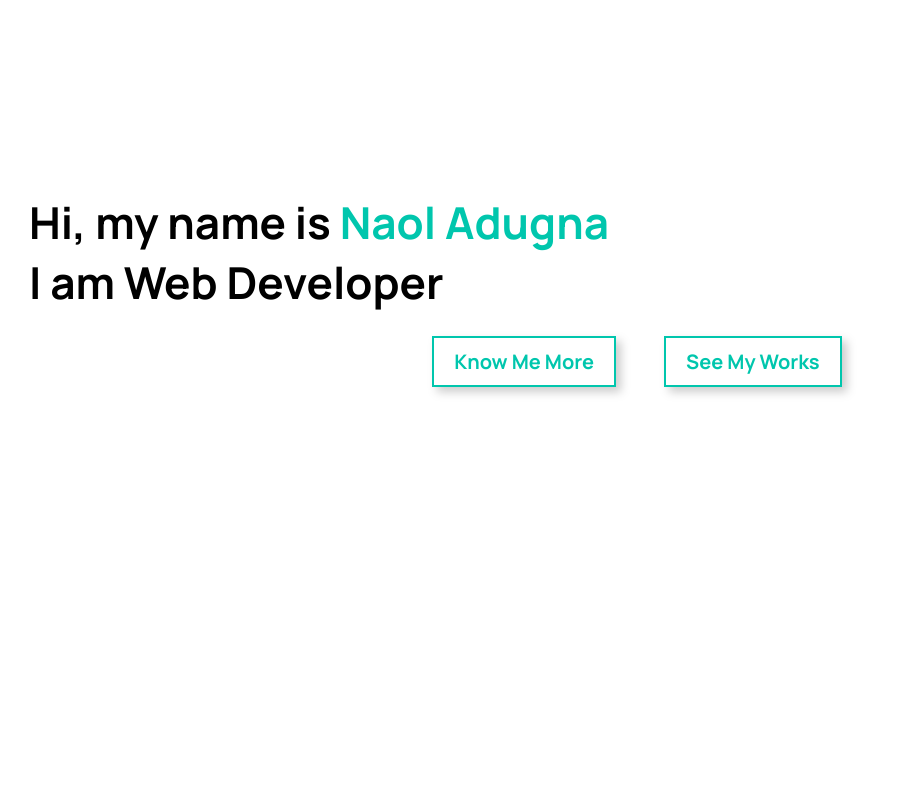
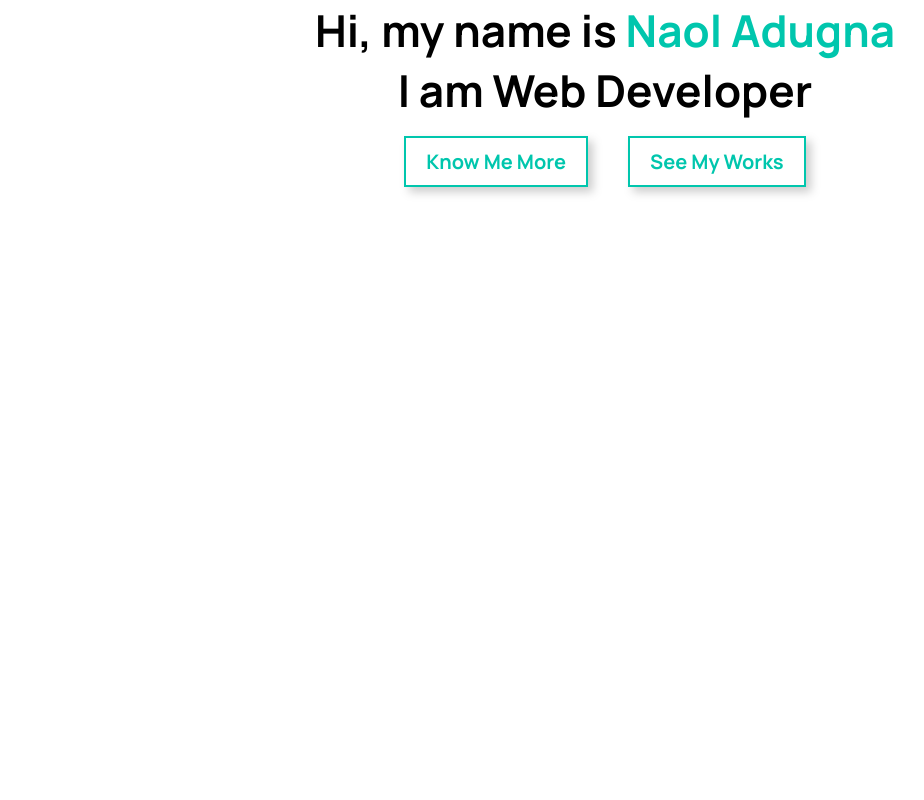
Before and after one commit to NaolAdugna/portfolio, a React (Create React App) app: page / in a window 1280 px wide. Shown: the top 800 px of the page, without its empty margins (35-959 px from the left). Built offline with nearby package versions, Linux system fonts and the light colour scheme.

Commit message:
Update Home.css

```diff
--- a/src/Home.css
+++ b/src/Home.css
@@ -15,14 +15,14 @@
 .headerContainer{
     height: 110vh;
     width: 100%;
-    padding: 15% 0 10% 5%;
+    /* padding: 15% 0 10% 5%; */
     text-align: center;
 }
 
 .headerContainer h1,h2{
     font-size: 44px;
     font-weight: 700;
-    text-align: start;
+    text-align: center;
 }
 
 .headerContainer strong{
@@ -32,7 +32,7 @@
     font-size: 20px;
     cursor: pointer;
     font-weight: 700;
-    margin: 24px 24px;
+    margin: 16px 20px;
     position: relative;
     padding: 10px 20px ;
     color: var(--maincolor);
```
